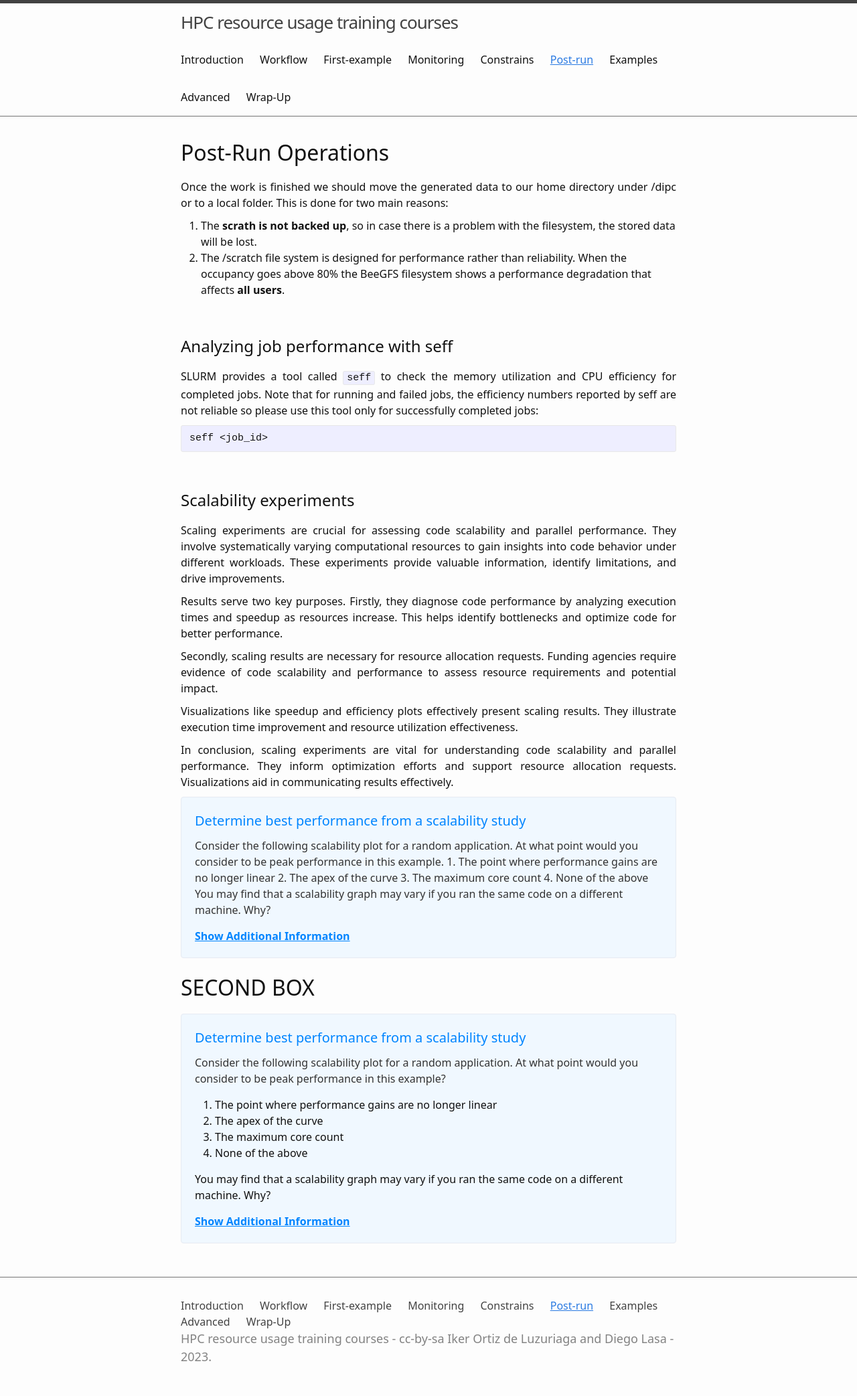
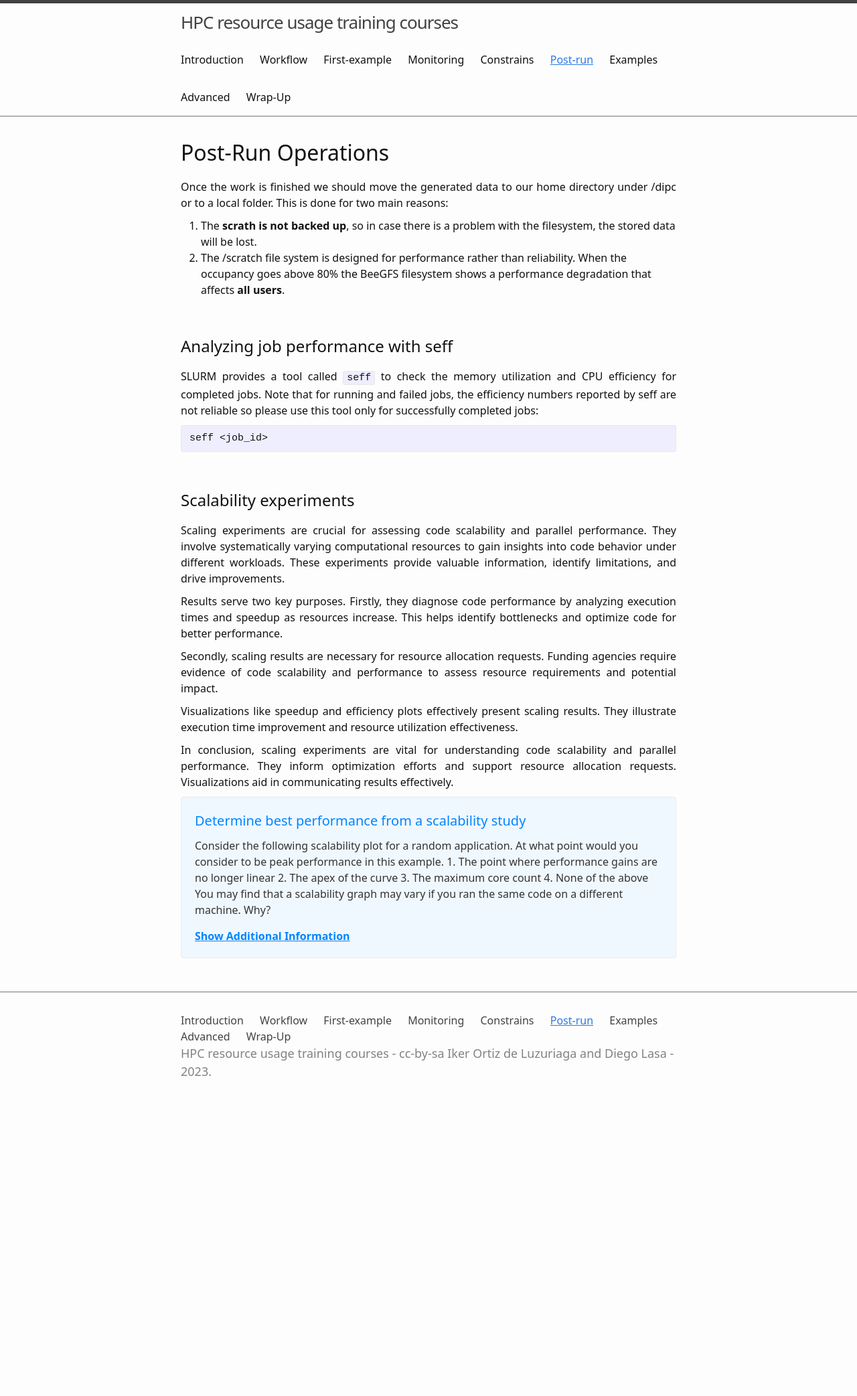
Before and after one commit to dipc-cc/slurm-training, a Jekyll site: the page built from 6_postrun.md, in a window 1280 px wide. Shown: the whole page at 67% size. Built offline with Jekyll 4.4.1, drawn with Linux system fonts in a browser that asks for light colours; some web fonts are replaced; after the commit the page ends 1659 px from its top, so only the background shows below that.

Commit message:
Fixing info box to 6.lesson

```diff
--- a/6_postrun.md
+++ b/6_postrun.md
@@ -119,81 +119,3 @@ You may find that a scalability graph may vary if you ran the same code on a dif
     this.textContent = (additionalInfo.style.display === 'none') ? 'Show Additional Information' : 'Hide Additional Information';
   });
 </script>
-
-
-
-
-# SECOND BOX
-
-<style>
-  .info-box {
-    background-color: #f0f8ff;
-    padding: 20px;
-    border: 1px solid #e6eaf2;
-    border-radius: 4px;
-    margin-bottom: 20px;
-  }
-
-  .info-box h3 {
-    font-size: 20px;
-    margin-bottom: 10px;
-    color: #0085ff;
-  }
-
-  .info-box p {
-    font-size: 16px;
-    line-height: 1.5;
-    color: #333;
-  }
-
-  .info-box .additional-info {
-    margin-top: 20px;
-    padding: 10px;
-    background-color: #f9f9f9;
-    border: 1px solid #e6eaf2;
-    border-radius: 4px;
-    display: none; /* Collapsed by default */
-  }
-
-  .info-box .additional-info-toggle {
-    cursor: pointer;
-    color: #0085ff;
-    font-weight: bold;
-    text-decoration: underline;
-  }
-</style>
-
-<div class="info-box">
-  <h3>Determine best performance from a scalability study</h3>
-  <p>
-    Consider the following scalability plot for a random application.
-
-    At what point would you consider to be peak performance in this example?
-
-    <ol>
-      <li>The point where performance gains are no longer linear</li>
-      <li>The apex of the curve</li>
-      <li>The maximum core count</li>
-      <li>None of the above</li>
-    </ol>
-
-    You may find that a scalability graph may vary if you ran the same code on a different machine. Why?
-  </p>
-  <div class="additional-info-toggle">Show Additional Information</div>
-  <div class="additional-info">
-    <h3>Additional Information</h3>
-    <p>
-      In response to option #4, if you produce scalability studies on different machines, they will be different because of the varying setups and hardware configurations of the machines. It is highly unlikely to obtain two identical scalability studies, but they may agree to some extent.
-    </p>
-  </div>
-</div>
-
-<script>
-  var additionalInfoToggle = document.querySelector('.additional-info-toggle');
-  var additionalInfo = document.querySelector('.additional-info');
-
-  additionalInfoToggle.addEventListener('click', function() {
-    additionalInfo.style.display = (additionalInfo.style.display === 'none') ? 'block' : 'none';
-    this.textContent = (additionalInfo.style.display === 'none') ? 'Show Additional Information' : 'Hide Additional Information';
-  });
-</script>
```
